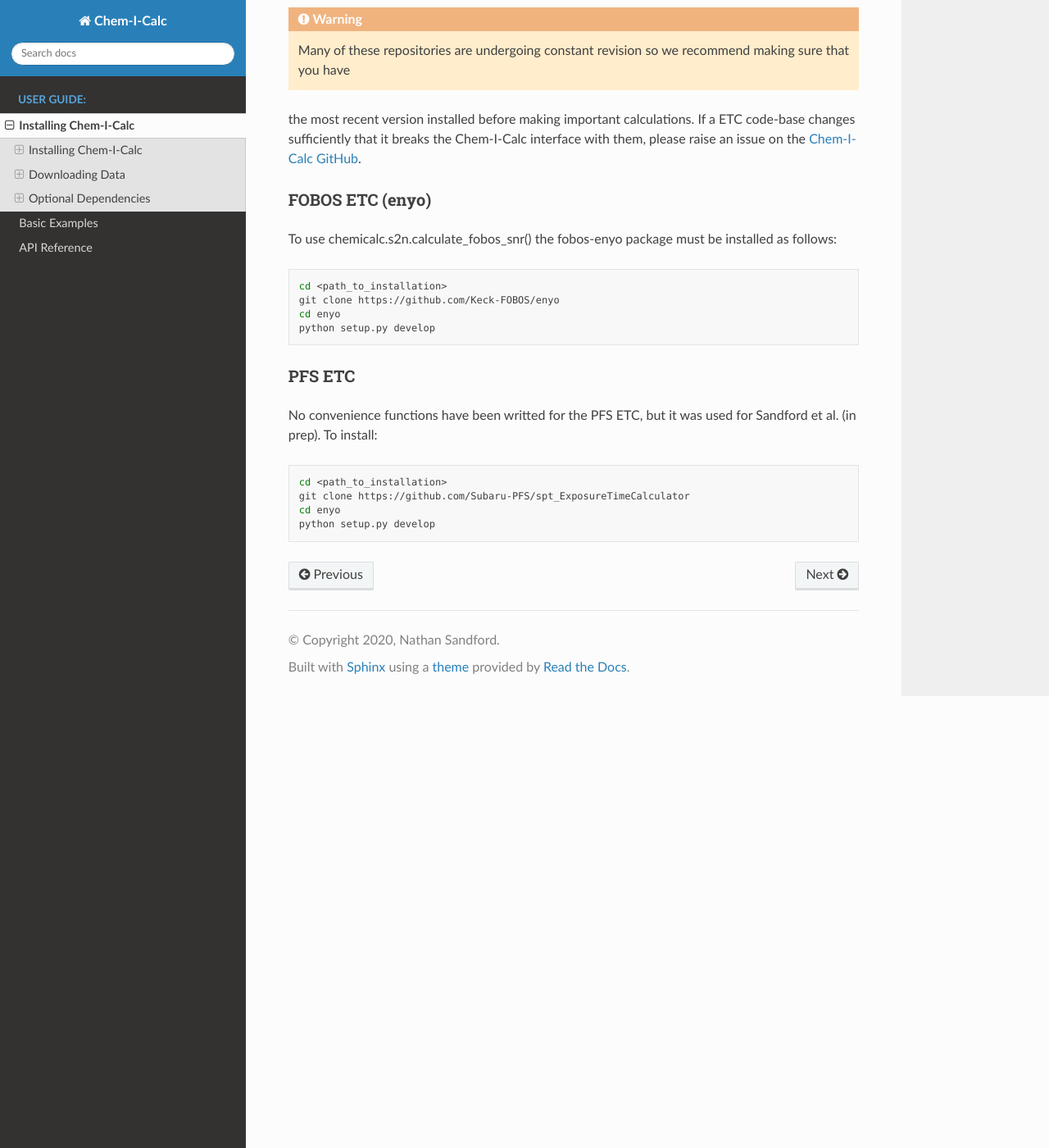
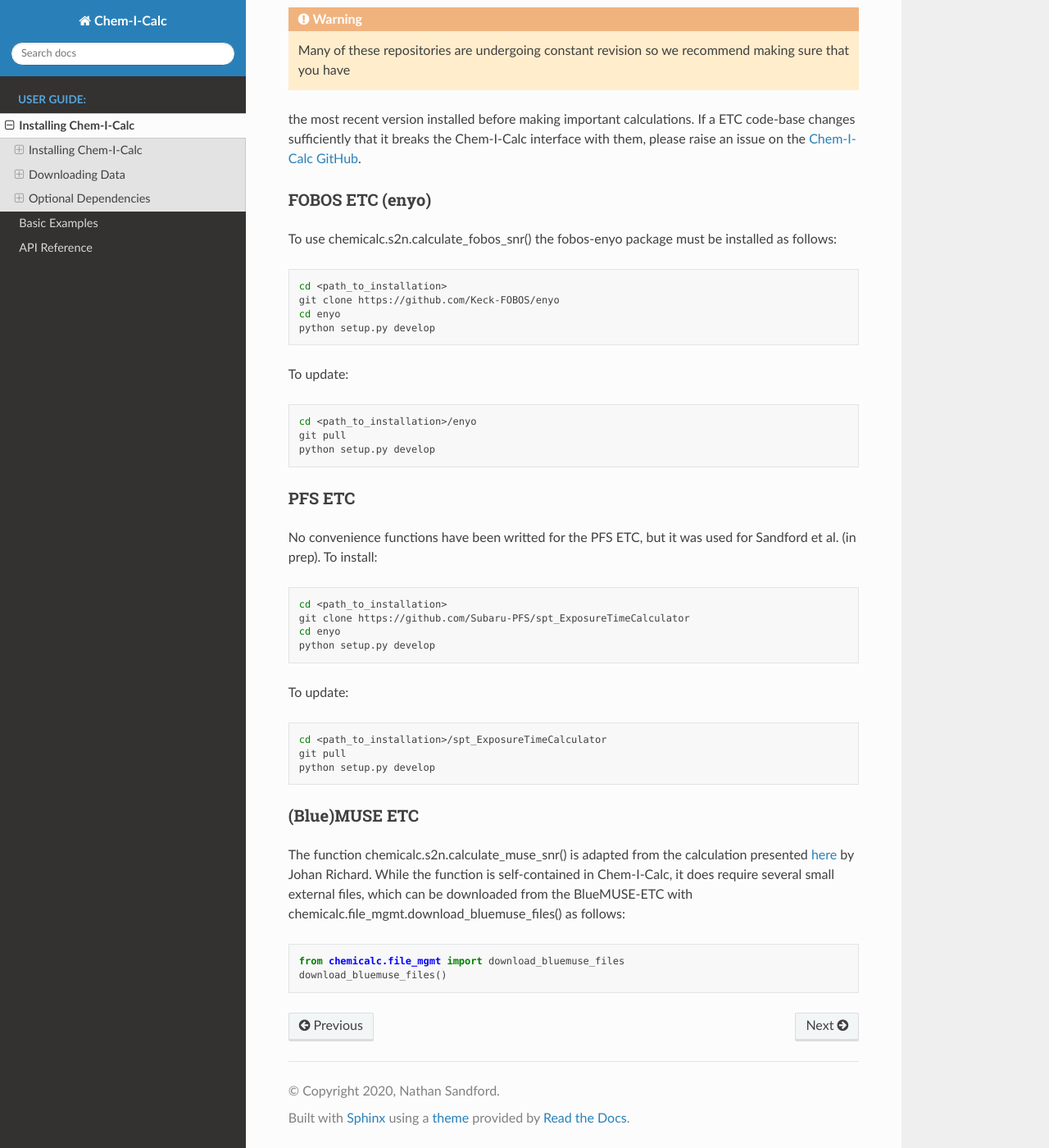
Before and after one commit to NathanSandford/Chem-I-Calc, a Sphinx documentation site: the page built from docs/user/installing.rst, in a window 1280 px wide and 1400 px high, scrolled down 2217 px. Shown: the whole window at 82% size. Built offline with Sphinx 7.4.7 and the Read the Docs theme 2.0.0, drawn with Linux system fonts in a browser that asks for light colours.

Commit message:
external ETC dependencies

```diff
--- a/docs/user/installing.rst
+++ b/docs/user/installing.rst
@@ -126,6 +126,14 @@
     cd enyo
     python setup.py develop
 
+To update:
+
+.. code-block:: bash
+
+    cd <path_to_installation>/enyo
+    git pull
+    python setup.py develop
+
 PFS ETC
 +++++++
 
@@ -138,3 +146,24 @@
     git clone https://github.com/Subaru-PFS/spt_ExposureTimeCalculator
     cd enyo
     python setup.py develop
+
+To update:
+
+.. code-block:: bash
+
+    cd <path_to_installation>/spt_ExposureTimeCalculator
+    git pull
+    python setup.py develop
+
+(Blue)MUSE ETC
+++++++++++++++
+
+The function chemicalc.s2n.calculate_muse_snr() is adapted from the calculation presented
+`here <https://git-cral.univ-lyon1.fr/johan.richard/BlueMUSE-ETC/-/blob/master/BlueMUSE-ETC.py>`_ by Johan Richard.
+While the function is self-contained in Chem-I-Calc, it does require several small external files,
+which can be downloaded from the BlueMUSE-ETC with chemicalc.file_mgmt.download_bluemuse_files() as follows:
+
+.. code-block:: python
+
+    from chemicalc.file_mgmt import download_bluemuse_files
+    download_bluemuse_files()
```
